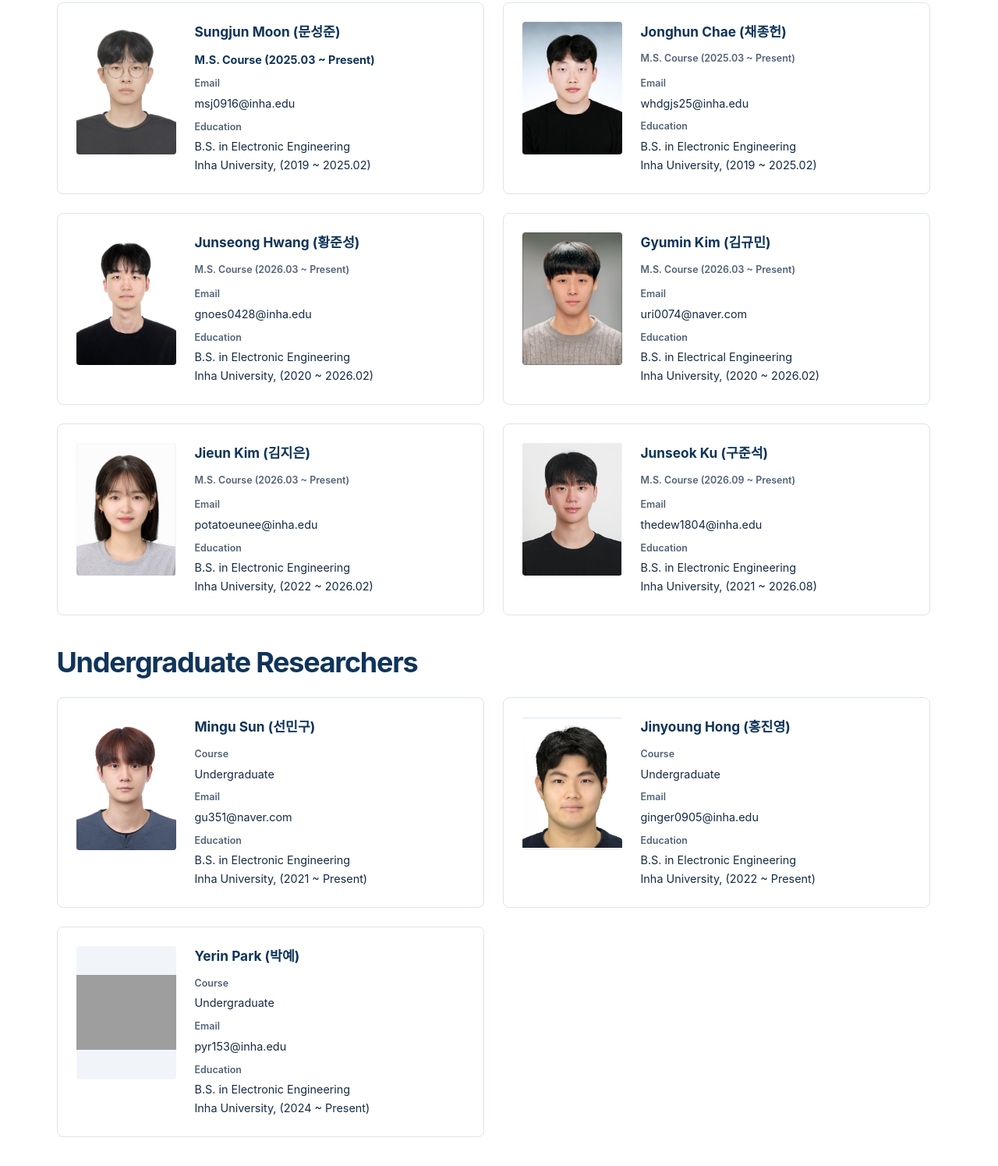
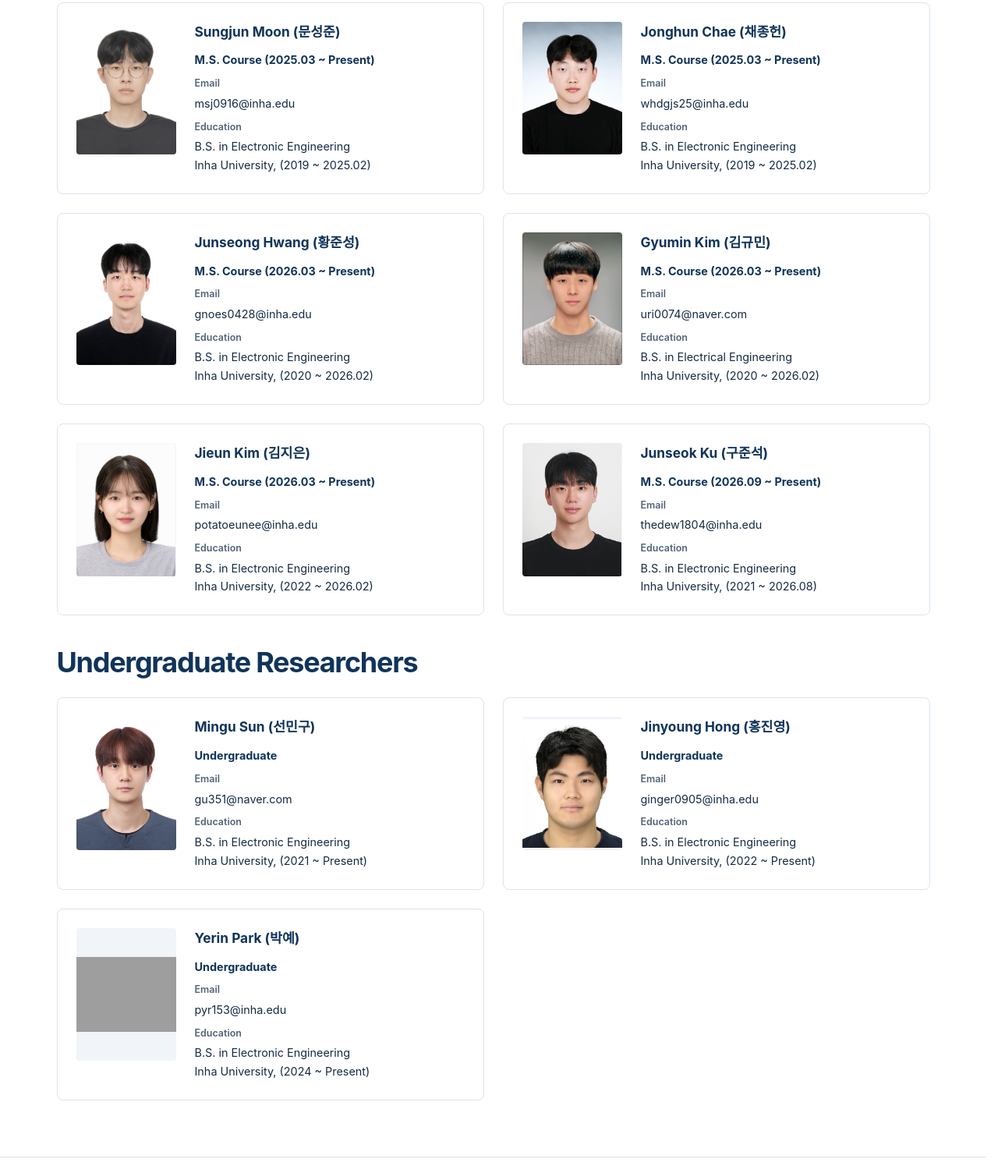
Before and after one commit to INHA-MSSL/mixedsignal-lab, a plain HTML site: page students.html in a window 1280 px wide. Shown: the part 509-2004 px from the top of the page at 78% size. Drawn offline with Linux system fonts and the light colour scheme; grey boxes are pictures that could not be loaded.

Commit message:
Update students.html

```diff
--- a/students.html
+++ b/students.html
@@ -88,7 +88,6 @@
 
             <dl class="student-details">
               <div>
-                <dt class="student-course">Course</dt>
                 <dd class="student-course">M.S. Course (2025.03 ~ Present)</dd>
               </div>
 
@@ -127,7 +126,7 @@
 
             <dl class="student-details">
               <div>
-                <dt>M.S. Course (2025.03 ~ Present)</dt>
+                <dd class="student-course">M.S. Course (2025.03 ~ Present)</dd>
               </div>
 
               <div>
@@ -165,7 +164,7 @@
 
             <dl class="student-details">
               <div>
-                <dt>M.S. Course (2026.03 ~ Present)</dt>
+                <dd class="student-course">M.S. Course (2026.03 ~ Present)</dd>
               </div>
 
               <div>
@@ -203,7 +202,7 @@
 
             <dl class="student-details">
               <div>
-                <dt>M.S. Course (2026.03 ~ Present)</dt>
+                <dd class="student-course">M.S. Course (2026.03 ~ Present)</dd>
               </div>
 
               <div>
@@ -241,7 +240,7 @@
 
             <dl class="student-details">
               <div>
-                <dt>M.S. Course (2026.03 ~ Present)</dt>
+                <dd class="student-course">M.S. Course (2026.03 ~ Present)</dd>
               </div>
 
               <div>
@@ -279,7 +278,7 @@
 
             <dl class="student-details">
               <div>
-                <dt>M.S. Course (2026.09 ~ Present)</dt>
+                <dd class="student-course">M.S. Course (2026.09 ~ Present)</dd>
               </div>
 
               <div>
@@ -330,8 +329,7 @@
 
             <dl class="student-details">
               <div>
-                <dt>Course</dt>
-                <dd>Undergraduate </dd>
+                <dd class="student-course">Undergraduate </dd>
               </div>
 
               <div>
@@ -369,8 +367,7 @@
 
             <dl class="student-details">
               <div>
-                <dt>Course</dt>
-                <dd>Undergraduate </dd>
+                <dd class="student-course">Undergraduate </dd>
               </div>
 
               <div>
@@ -408,8 +405,7 @@
 
             <dl class="student-details">
               <div>
-                <dt>Course</dt>
-                <dd>Undergraduate </dd>
+                <dd class="student-course">Undergraduate </dd>
               </div>
 
               <div>
```
